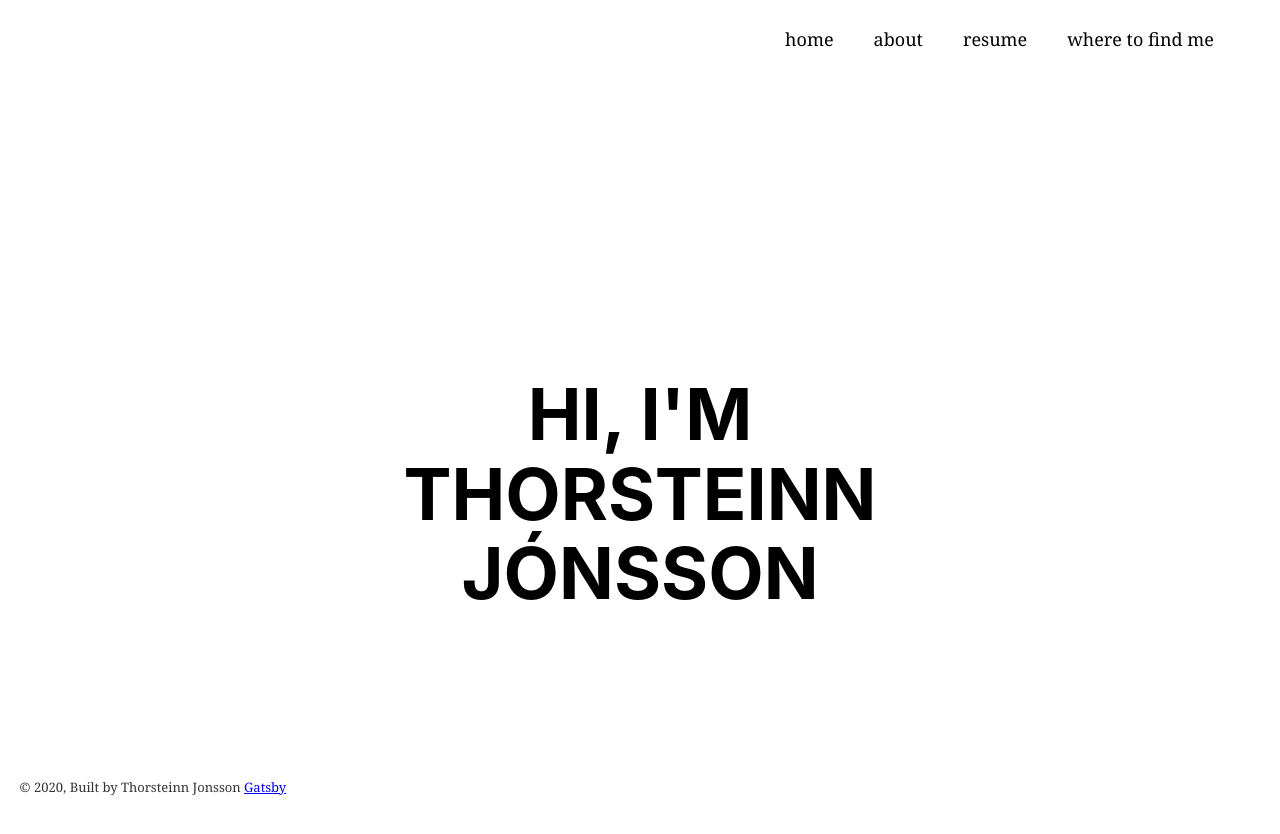
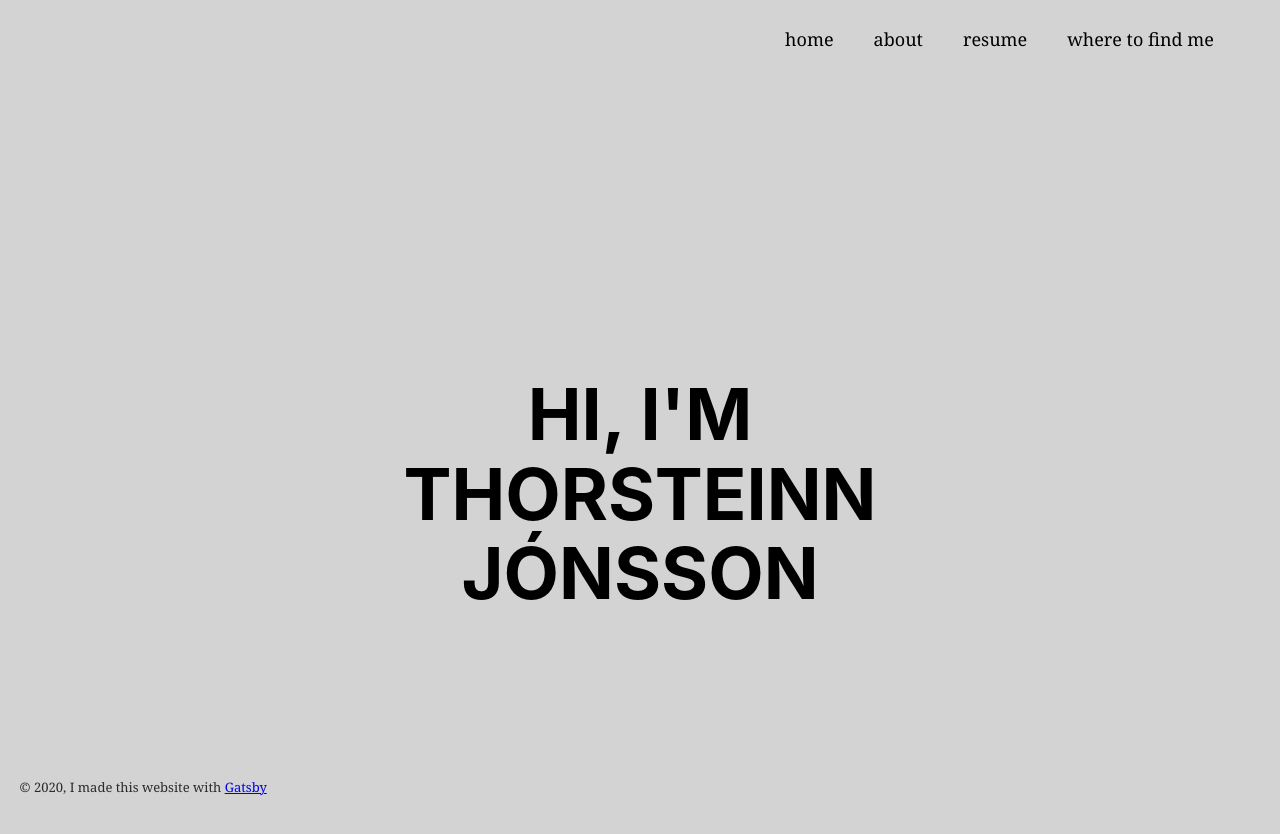
Before and after one commit to tj2447/mywebsite, a Gatsby site in the folder mywebsite/: page / in a window 1280 px wide. Built offline with nearby package versions, Linux system fonts and the light colour scheme; Gatsby itself is replaced by a stand-in of ours.

Commit message:
Minor changes

```diff
--- a/mywebsite/src/components/layout.js
+++ b/mywebsite/src/components/layout.js
@@ -36,7 +36,7 @@ const Layout = ({ children }) => {
         <main>{children}</main>
         <footer
         alignItems = "center">
-          © {new Date().getFullYear()}, Built by Thorsteinn Jonsson
+          © {new Date().getFullYear()}, I made this website with
           {` `}
           <a href="https://www.gatsbyjs.org">Gatsby</a>
         </footer>
--- a/mywebsite/src/styles/layout.scss
+++ b/mywebsite/src/styles/layout.scss
@@ -7,6 +7,7 @@ body {
   margin: 0;
   -webkit-font-smoothing: antialiased;
   -moz-osx-font-smoothing: grayscale;
+  background-color: lightgray;
 }
 article,
 aside,
```
